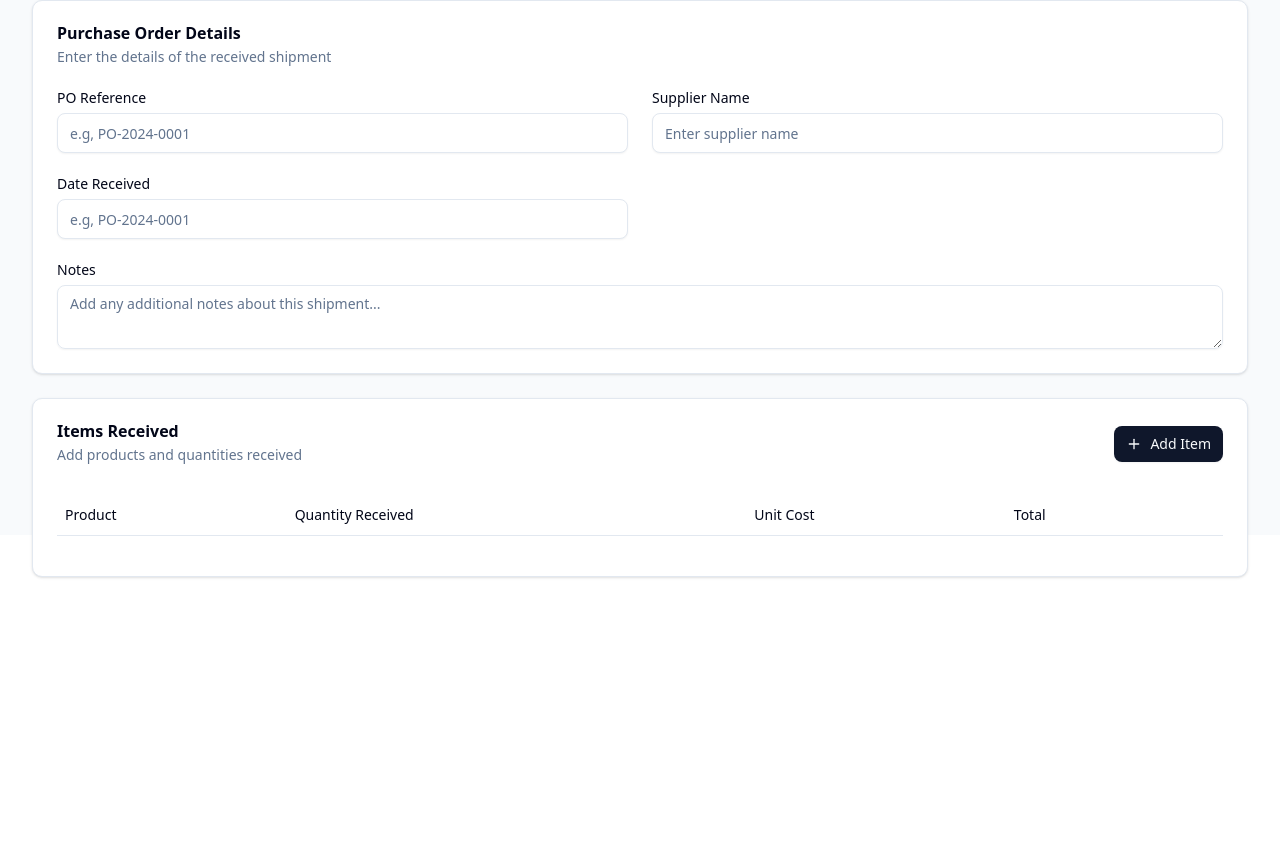
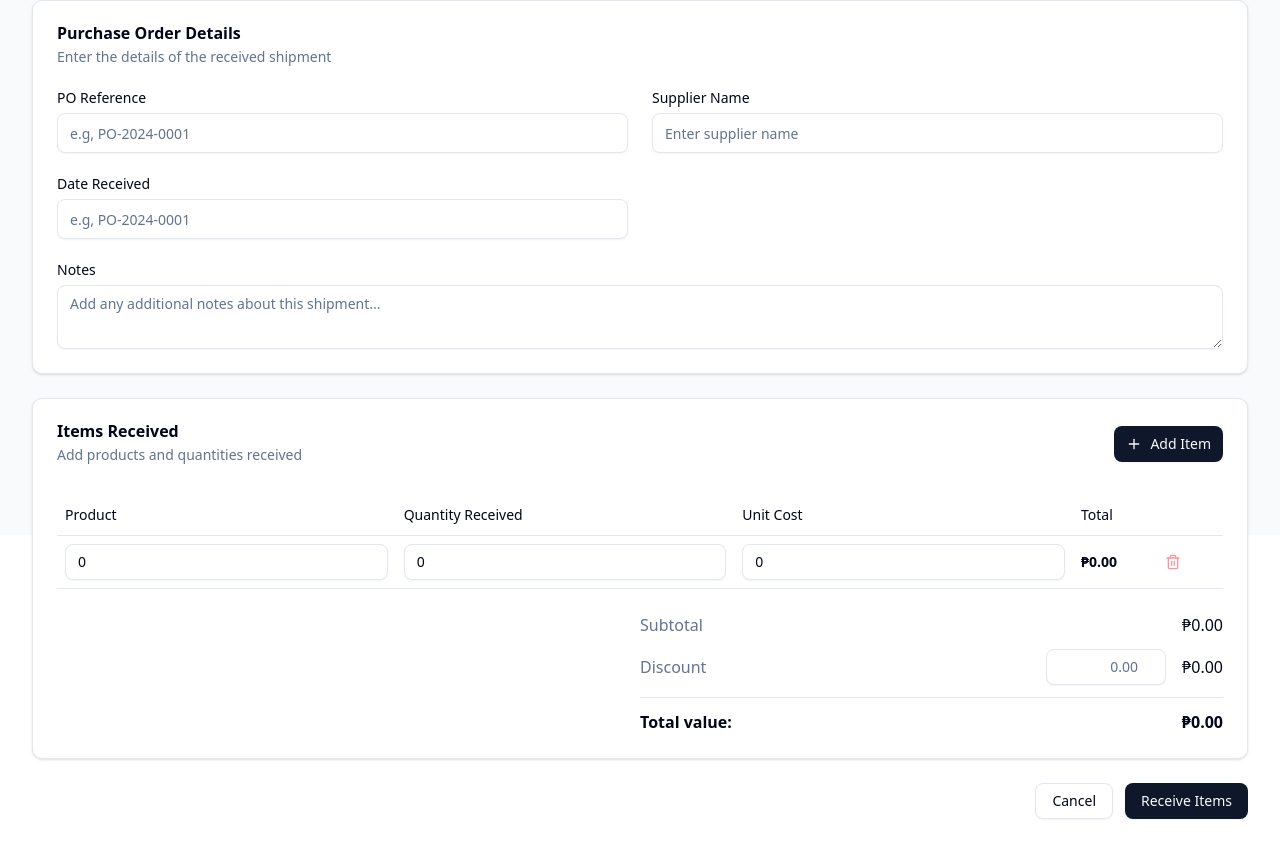
Before and after one commit to acerapa/sims-sv, a SvelteKit app: page /inventory/receive-po in a window 1280 px wide. Shown: the part 265-1116 px from the top of the page. Before the commit the page ends 874 px from the top, so only its background shows below. Built offline with nearby package versions, Linux system fonts and the light colour scheme.

Commit message:
Continued to work on the receive purchase order

```diff
--- a/src/lib/components/layout/Header.svelte
+++ b/src/lib/components/layout/Header.svelte
@@ -46,18 +46,20 @@
 			</div>
 			<Button variant="ghost" class="relative">
 				<Bell class="size-4.5" />
-				<Badge variant="destructive" class="absolute -top-1.5 -right-1.5 px-1.5 ">3</Badge>
+				<Badge variant="destructive" class="absolute -top-1.5 -right-1.5 bg-red-500 px-1.5">
+					3
+				</Badge>
 			</Button>
 			<DropdownMenu>
-				<Trigger>
-					<Button class="flex items-center gap-3" variant="ghost">
+				<Trigger
+					class="flex cursor-pointer items-center gap-3 rounded-md px-3 py-1 text-sm font-medium hover:bg-slate-100"
+				>
 					<Avatar>
 						<Image src="/avatar.png" alt="Avatar" />
 						<Fallback>JD</Fallback>
 					</Avatar>
 					<p>John Doe</p>
 					<ChevronDown class="size-4" />
-					</Button>
 				</Trigger>
 				<Content>
 					<Group>
--- /dev/null
+++ b/src/lib/types/global.ts
@@ -0,0 +1,19 @@
+export interface PurchaseOrder {
+	id: number;
+	po_reference: string;
+	supplier_id: number;
+	date_received: Date;
+	notes: string;
+	items: PurchaseOrderItem[];
+	discount: number;
+	subtotal: number;
+	total: number;
+}
+
+export interface PurchaseOrderItem {
+	id: number;
+	product_id: number;
+	quantity: number;
+	unit_cost: number;
+	total_cost: number;
+}
--- a/src/routes/inventory/receive-po/+page.svelte
+++ b/src/routes/inventory/receive-po/+page.svelte
@@ -1,4 +1,4 @@
-<script>
+<script lang="ts">
 	import { Button } from '$lib/components/ui/button';
 	import {
 		Card,
@@ -18,7 +18,34 @@
 		TableRow
 	} from '$lib/components/ui/table';
 	import { Textarea } from '$lib/components/ui/textarea';
-	import { Plus } from '@lucide/svelte';
+	import type { PurchaseOrderItem } from '$lib/types/global';
+	import { Plus, Trash2 } from '@lucide/svelte';
+
+	const items = $state<PurchaseOrderItem[]>([
+		{
+			id: 0,
+			product_id: 0,
+			quantity: 0,
+			unit_cost: 0,
+			total_cost: 0
+		}
+	]);
+
+	const addItem = () => {
+		items.push({
+			id: items.length + 1,
+			product_id: 0,
+			quantity: 0,
+			unit_cost: 0,
+			total_cost: 0
+		});
+	};
+
+	const removeItem = (index: number) => {
+		items.splice(index, 1);
+	};
+
+	$inspect(items).with(console.log);
 </script>
 
 <svelte:head>
@@ -63,14 +90,15 @@
 					<CardTitle>Items Received</CardTitle>
 					<CardDescription>Add products and quantities received</CardDescription>
 				</div>
-				<Button>
+				<Button onclick={addItem}>
 					<Plus />
 					Add Item
 				</Button>
 			</div>
 		</CardHeader>
 		<CardContent>
-			<Table>
+			<div class="flex flex-col gap-6">
+				<Table class="border-b">
 					<TableHeader>
 						<TableRow>
 							<TableHead>Product</TableHead>
@@ -81,11 +109,59 @@
 						</TableRow>
 					</TableHeader>
 					<TableBody>
+						{#each items as item, i (item)}
 							<TableRow>
-						<TableCell></TableCell>
+								<TableCell>
+									<Input type="text" bind:value={items[i].product_id} />
+								</TableCell>
+								<TableCell>
+									<Input type="number" bind:value={items[i].quantity} />
+								</TableCell>
+								<TableCell>
+									<Input type="number" bind:value={items[i].unit_cost} />
+								</TableCell>
+								<TableCell>
+									<p class="font-semibold">₱0.00</p>
+								</TableCell>
+								<TableCell>
+									<Button
+										disabled={items.length === 1}
+										variant="ghost"
+										onclick={() => removeItem(i)}
+										class="cursor-pointer text-red-500"
+									>
+										<Trash2 />
+									</Button>
+								</TableCell>
 							</TableRow>
+						{/each}
 					</TableBody>
 				</Table>
+
+				<div class="w-1/2 space-y-3 self-end">
+					<div class="flex items-center justify-between">
+						<span class="text-muted-foreground">Subtotal</span>
+						<span class="font-medium">₱0.00</span>
+					</div>
+					<div class="flex items-center justify-between">
+						<span class="text-muted-foreground">Discount</span>
+						<div class="flex items-center gap-4">
+							<Input type="number" class="max-w-[120px] text-right" placeholder="0.00" />
+							<span class="font-medium">₱0.00</span>
+						</div>
+					</div>
+					<hr />
+					<div class="flex items-center justify-between">
+						<span class="font-bold">Total value:</span>
+						<span class="font-bold">₱0.00</span>
+					</div>
+				</div>
+			</div>
 		</CardContent>
 	</Card>
+
+	<div class="flex gap-3 self-end">
+		<Button variant="outline">Cancel</Button>
+		<Button>Receive Items</Button>
 	</div>
+</div>
```
Lines whose indentation alone changed are shown as unchanged.
